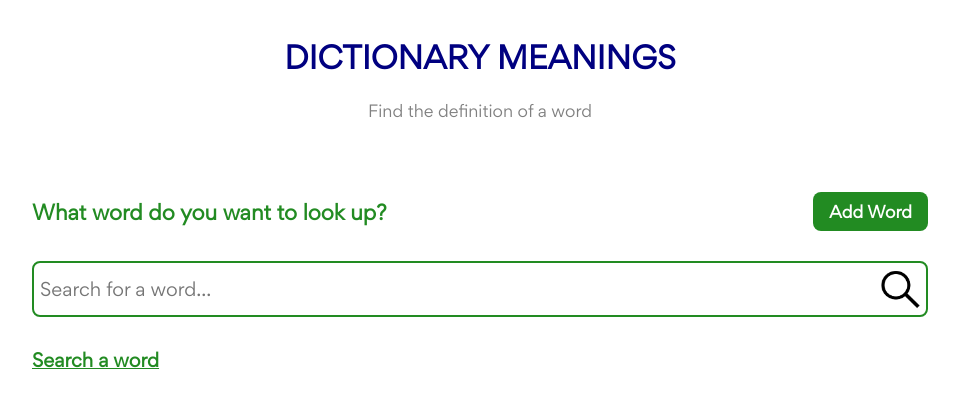
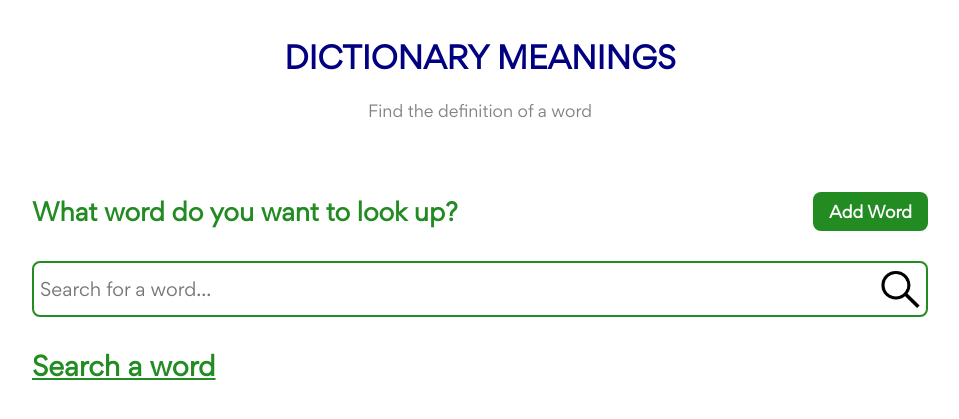
Before and after one commit to SitharaFathima/Django-Dictionary-Crud-Project, a Django app: page / in a window 1280 px wide. Shown: the part 185-604 px from the top of the page, without its empty margins (160-1119 px from the left). Run offline with Django 4.2, Linux system fonts and the light colour scheme.

Commit message:
editings

```diff
--- a/static/css/dict-style.css
+++ b/static/css/dict-style.css
@@ -85,7 +85,7 @@ section.container div.box div.heading a.button {
     font-weight: 900;
 }
 section.container div.box div.heading  h3 {
-    font-size: 20px;
+    font-size: 24px;
     color:  #228B22;
 }
 section.container form {
@@ -125,12 +125,13 @@ ul.result {
     list-style: none;
 }
 ul.result li {
-    color: #228B22;
+    font-size: 22px;
+    color: #000080;
 }
 ul.result h2 {
     color: #228B22;
-    font-size: 18px;
-    margin-bottom: 20px;
+    font-size: 26px;
+    margin-bottom: 25px;
     text-decoration: underline;
 }
 ul.result li p {
--- a/templates/dictionary/index.html
+++ b/templates/dictionary/index.html
@@ -54,7 +54,7 @@
                         {% endif %}
                         {% for meaning in meanings %}
                             <li>
-                                {{meaning.meaning}}
+                                Meaning: {{meaning.meaning}}
                             </li>
                         {% endfor %}
                     {% else %}
```
